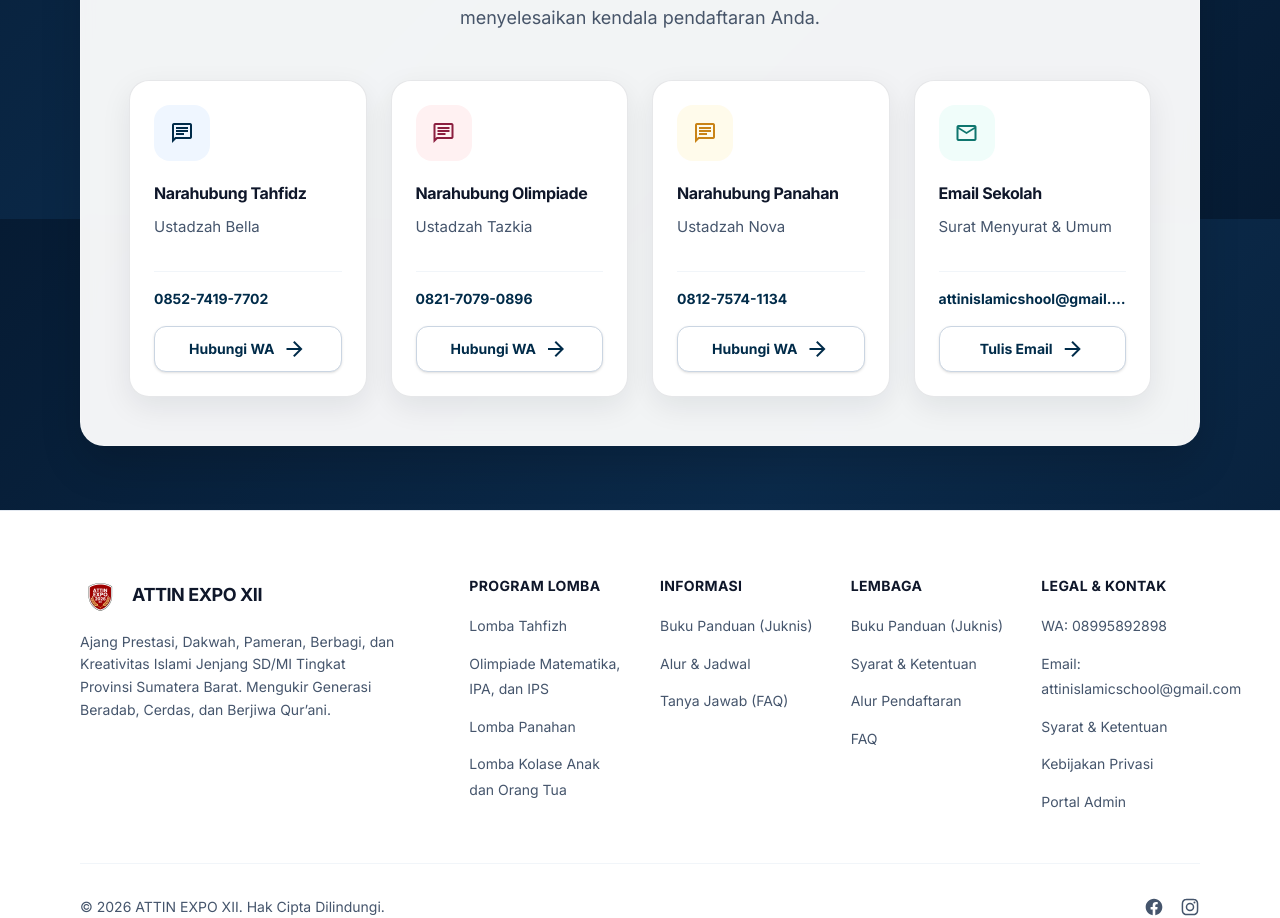
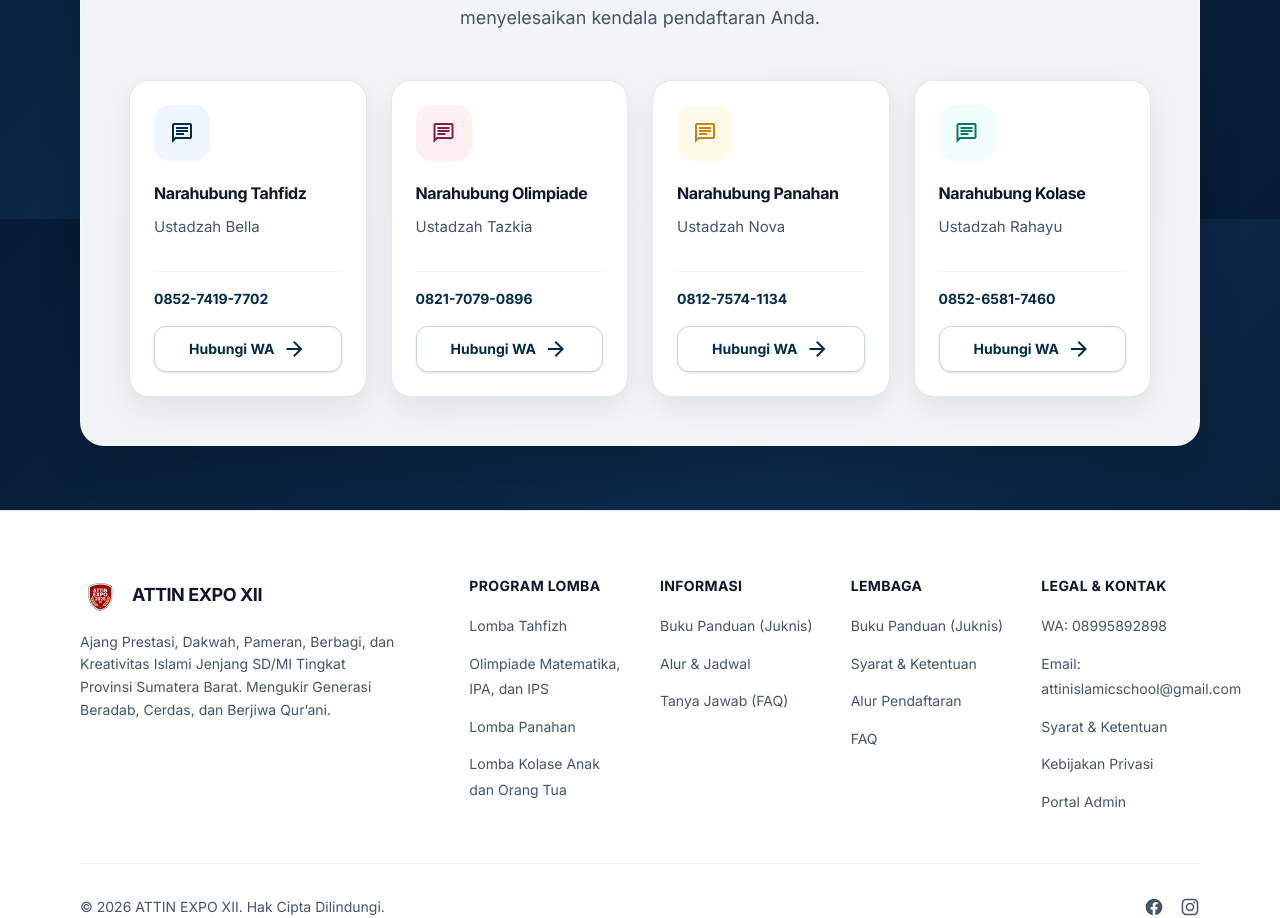
Before and after one commit to haqmiftahul9-hue/attin-expo2026, a React (Vite) app: page / in a window 1280 px wide. Shown: the part 6981-7899 px from the top of the page. Built offline with nearby package versions, Linux system fonts and the light colour scheme; no server answers; the database is empty.

Commit message:
edit narahubung kolase

```diff
--- a/src/data/home.js
+++ b/src/data/home.js
@@ -180,13 +180,13 @@ export const contactCards = [
     cta: 'Hubungi WA',
     href: 'https://wa.me/6281275741134'
   },
-  {
-    icon: 'mail',
-    iconClassName: 'bg-accent-mint/10 text-accent-mint',
-    title: 'Email Sekolah',
-    caption: 'Surat Menyurat & Umum',
-    value: 'attinislamicshool@gmail.com',
-    cta: 'Tulis Email',
-    href: 'mailto:attinislamicshool@gmail.com'
-  },
+    {
+      icon: 'chat',
+      iconClassName: 'bg-accent-mint/10 text-accent-mint',
+      title: 'Narahubung Kolase',
+      caption: 'Ustadzah Rahayu',
+      value: '0852-6581-7460',
+      cta: 'Hubungi WA',
+      href: 'https://wa.me/6285265817460'
+    },
 ]
```
Also changed, not shown: 1 other file (tests, documents, lock files or other folders).
